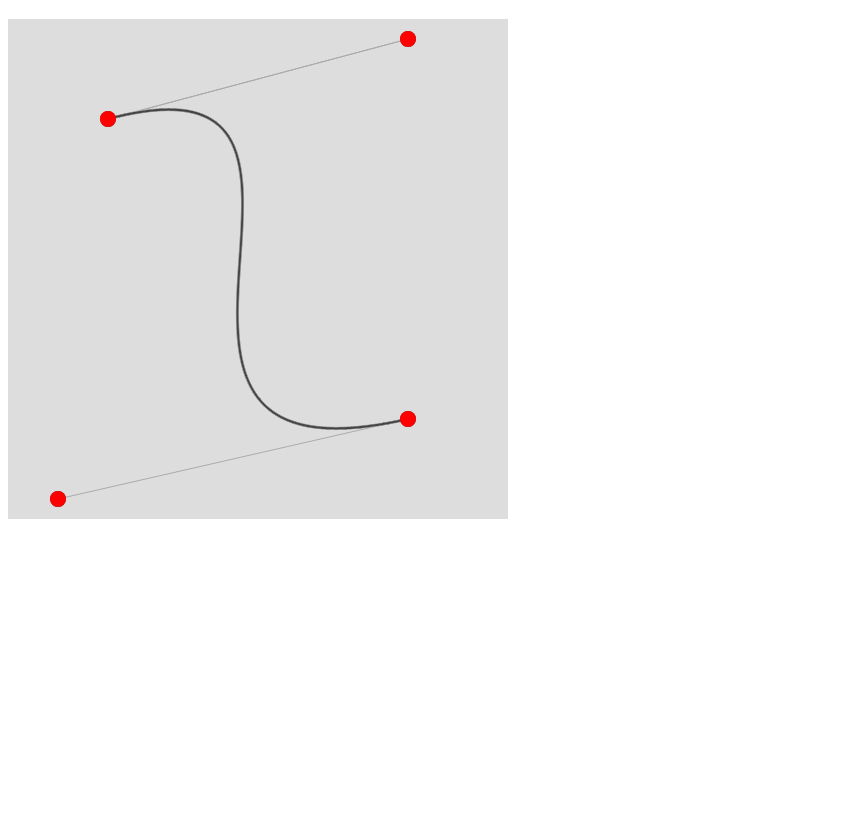
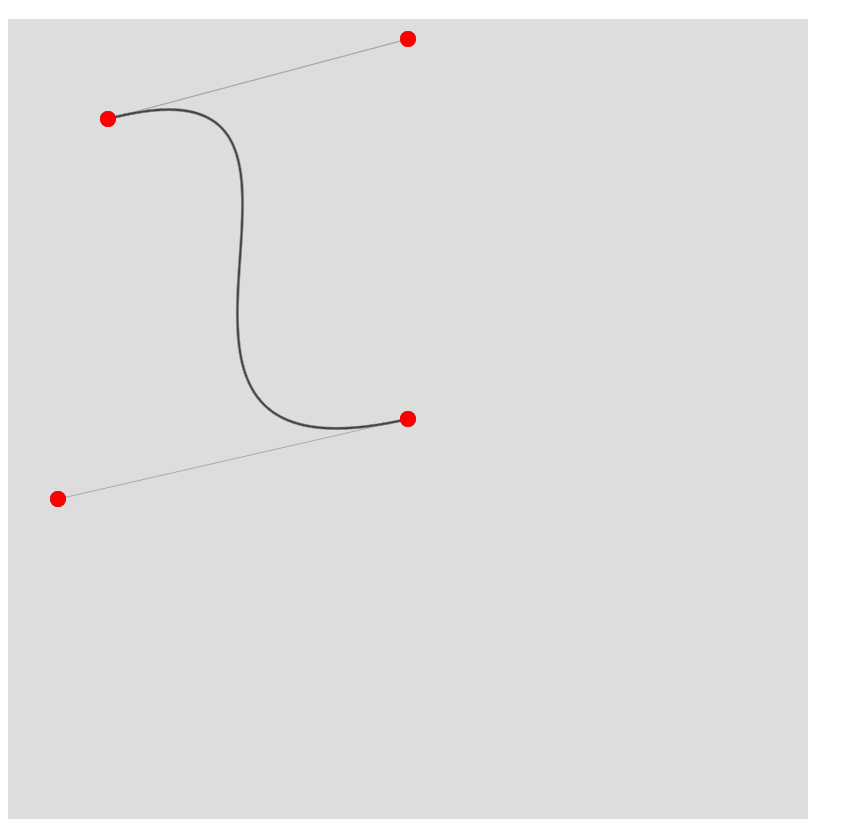
Before and after one commit to mateuszmanczak04/bezier-curve-drawer, a website: page index.html in a window 1280 px wide. Shown: the part 61-892 px from the top of the page, without its empty margins (0-863 px from the left). Before the commit the page ends 800 px from the top, so only its background shows below. Drawn offline with Linux system fonts and the light colour scheme.

Commit message:
Refactor code

```diff
--- a/index.html
+++ b/index.html
@@ -4,22 +4,13 @@
 		<meta charset="UTF-8" />
 		<meta name="viewport" content="width=device-width, initial-scale=1.0" />
 		<title>Document</title>
+		<link rel="stylesheet" href="style.css" />
 	</head>
 	<body>
 		<h1>Bezier curve</h1>
-		<div id="wrapper" style="position: relative">
-			<canvas id="canvas" width="500" height="500" style="background-color: #ddd"></canvas>
-			<div
-				id="points"
-				style="
-					position: absolute;
-					left: 0;
-					top: 0;
-					width: 500px;
-					height: 500px;
-					z-index: 10;
-				"
-			></div>
+		<div id="wrapper">
+			<canvas id="canvas" width="500" height="500"></canvas>
+			<div id="points-wrapper"></div>
 		</div>
 		<script src="build/app.js"></script>
 	</body>
--- a/src/app.ts
+++ b/src/app.ts
@@ -7,18 +7,65 @@ class Point {
 	}
 }
 
+// Setup consts and DOM elements
+const CANVAS_WIDTH = 800;
+const CANVAS_HEIGHT = 800;
+const POINT_RADIUS = 8;
+
 const canvas = document.querySelector('#canvas') as HTMLCanvasElement;
+canvas.width = CANVAS_WIDTH;
+canvas.height = CANVAS_HEIGHT;
+canvas.style.backgroundColor = '#DDD';
 
+// Element wrapping entire canvas, we need its bounding rect
+// to position points absolutely
+const wrapper = document.getElementById('wrapper');
+const wrapperRect = wrapper.getBoundingClientRect();
+const wrapperX = wrapperRect.left;
+const wrapperY = wrapperRect.top;
+
+// Overlay for the canvas where points are displayed absolutely
+const pointsWrapper = document.getElementById('points-wrapper');
+pointsWrapper.style.width = `${CANVAS_WIDTH}px`;
+pointsWrapper.style.height = `${CANVAS_HEIGHT}px`;
+
+// Array of coordinates of points, it changes on every point drag
+const points = [new Point(100, 100), new Point(400, 20), new Point(50, 480), new Point(400, 400)];
+
+// Array of points as DOM elements
+const pointsElements: HTMLDivElement[] = points.map((point, index) => {
+	const pointElement = document.createElement('div');
+	pointElement.classList.add('point');
+	pointElement.style.left = `${point.x - 8}px`;
+	pointElement.style.top = `${point.y - 8}px`;
+	pointElement.style.width = `${2 * POINT_RADIUS}px`;
+	pointElement.style.height = `${2 * POINT_RADIUS}px`;
+
+	pointElement.addEventListener('mousedown', () => {
+		currentPointIndex = index;
+	});
+
+	return pointElement;
+});
+
+pointsElements.forEach((pointElement) => {
+	pointsWrapper.appendChild(pointElement);
+});
+
+// Used to track currently dragged point
+// -1 means that no point is selected
+let currentPointIndex: number = -1;
+
+// Ensure that canvas context is found
 const ctx = canvas.getContext('2d');
 if (!ctx) throw new Error('Canvas context not found!');
 
-const points = [new Point(100, 100), new Point(400, 20), new Point(50, 480), new Point(400, 400)];
-
+// Rest canvas to the start state
 const clearCanvas = () => {
-	console.log('clearCanvas');
 	ctx.reset();
 };
 
+// Bezier curve joining A-D
 const drawCurve = (A: Point, B: Point, C: Point, D: Point) => {
 	console.log('drawCurve');
 	ctx.moveTo(A.x, A.y);
@@ -39,8 +86,8 @@ const drawCurve = (A: Point, B: Point, C: Point, D: Point) => {
 	}
 };
 
+// Lines between A-B and C-D
 const drawHelperLines = (A: Point, B: Point, C: Point, D: Point) => {
-	console.log('drawHelperLines');
 	ctx.strokeStyle = '#aaa';
 	ctx.moveTo(A.x, A.y);
 	ctx.lineTo(B.x, B.y);
@@ -50,71 +97,41 @@ const drawHelperLines = (A: Point, B: Point, C: Point, D: Point) => {
 	ctx.stroke();
 };
 
+// Draws points circles
 const drawPoints = (points: Point[]) => {
-	console.log('drawPoints');
 	ctx.fillStyle = '#444';
 	points.forEach((point) => {
 		ctx.moveTo(point.x, point.y);
-		ctx.ellipse(point.x, point.y, 8, 8, Math.PI, 0, Math.PI * 2);
+		ctx.ellipse(point.x, point.y, POINT_RADIUS, POINT_RADIUS, Math.PI, 0, Math.PI * 2);
 	});
 	ctx.fill();
 };
 
+// Clears canvas and paints all we need to see
 const repaint = (points: Point[]) => {
-	console.table(points);
 	clearCanvas();
 	drawCurve(points[0], points[1], points[2], points[3]);
 	drawHelperLines(points[0], points[1], points[2], points[3]);
 	drawPoints(points);
 };
 
-// Element wrapping entire canvas
-const wrapper = document.getElementById('wrapper');
-const wrapperRect = wrapper.getBoundingClientRect();
-const wrapperX = wrapperRect.left;
-const wrapperY = wrapperRect.top;
-const pointsWrapper = document.getElementById('points');
-
-// Used to track currently dragged point
-// -1 means that no point is selected
-let currentPointIndex: number = -1;
-
-const recreateDOMPoints = (points: Point[]) => {
-	pointsWrapper.innerHTML = null;
-
-	points.forEach((p, index) => {
-		const point = document.createElement('div');
-		point.style.position = 'absolute';
-		point.style.width = '16px';
-		point.style.height = '16px';
-		point.style.left = `${p.x - 8}px`;
-		point.style.top = `${p.y - 8}px`;
-		point.style.backgroundColor = 'red';
-		point.style.borderRadius = '50%';
-
-		point.addEventListener('mousedown', () => {
-			currentPointIndex = index;
-		});
-
-		pointsWrapper.appendChild(point);
-	});
-};
-
 const registerMouseEvents = () => {
+	// Fired after releasing a point
 	window.addEventListener('mouseup', () => {
 		if (currentPointIndex === -1) return;
 		currentPointIndex = -1;
 		repaint(points);
-		recreateDOMPoints(points);
 	});
 
+	// Fired when dragging a point to another position
 	window.addEventListener('mousemove', (e) => {
 		if (currentPointIndex === -1) return;
 		points[currentPointIndex].x = e.clientX - wrapperX;
 		points[currentPointIndex].y = e.clientY - wrapperY;
+		pointsElements[currentPointIndex].style.left = `${e.clientX - wrapperX - POINT_RADIUS}px`;
+		pointsElements[currentPointIndex].style.top = `${e.clientY - wrapperY - POINT_RADIUS}px`;
 	});
 };
 
 repaint(points);
-recreateDOMPoints(points);
 registerMouseEvents();
--- /dev/null
+++ b/style.css
@@ -0,0 +1,16 @@
+#wrapper {
+	position: relative;
+}
+
+#points-wrapper {
+	position: absolute;
+	left: 0;
+	top: 0;
+	z-index: 10;
+}
+
+.point {
+	position: absolute;
+	background-color: red;
+	border-radius: 50%;
+}
```
Also changed, not shown: build/app.js, 1 other file.
